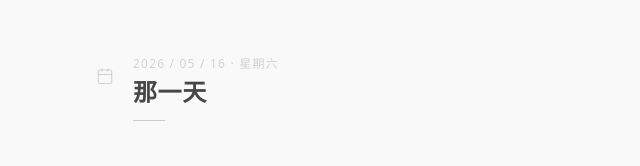
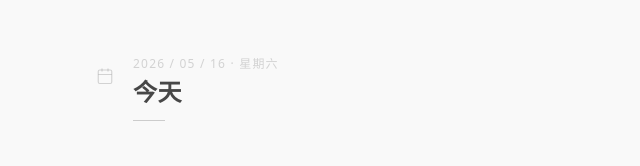
Before and after one commit to jingjing-wu0425/the-day-app, a Next.js app: page / in a window 1280 px wide. Shown: the top 166 px of the page, without its empty margins (319-959 px from the left). Built offline with nearby package versions, Linux system fonts and the light colour scheme.

Commit message:
Replace '那一天' title with contextual day label (今天/昨天/更早)
Co-Authored-By: Claude Opus 4.7 <noreply@anthropic.com>

```diff
--- a/src/app/page.tsx
+++ b/src/app/page.tsx
@@ -226,7 +226,7 @@ export default function Home() {
                   {label && <span className="text-muted/25 ml-2">{label}</span>}
                 </p>
                 <h1 className="font-serif text-2xl font-semibold text-fg/80 tracking-wide">
-                  那一天
+                  {isToday ? "今天" : label}
                 </h1>
                 <div className="w-8 h-px bg-fg/20 mt-3" />
               </div>
```
